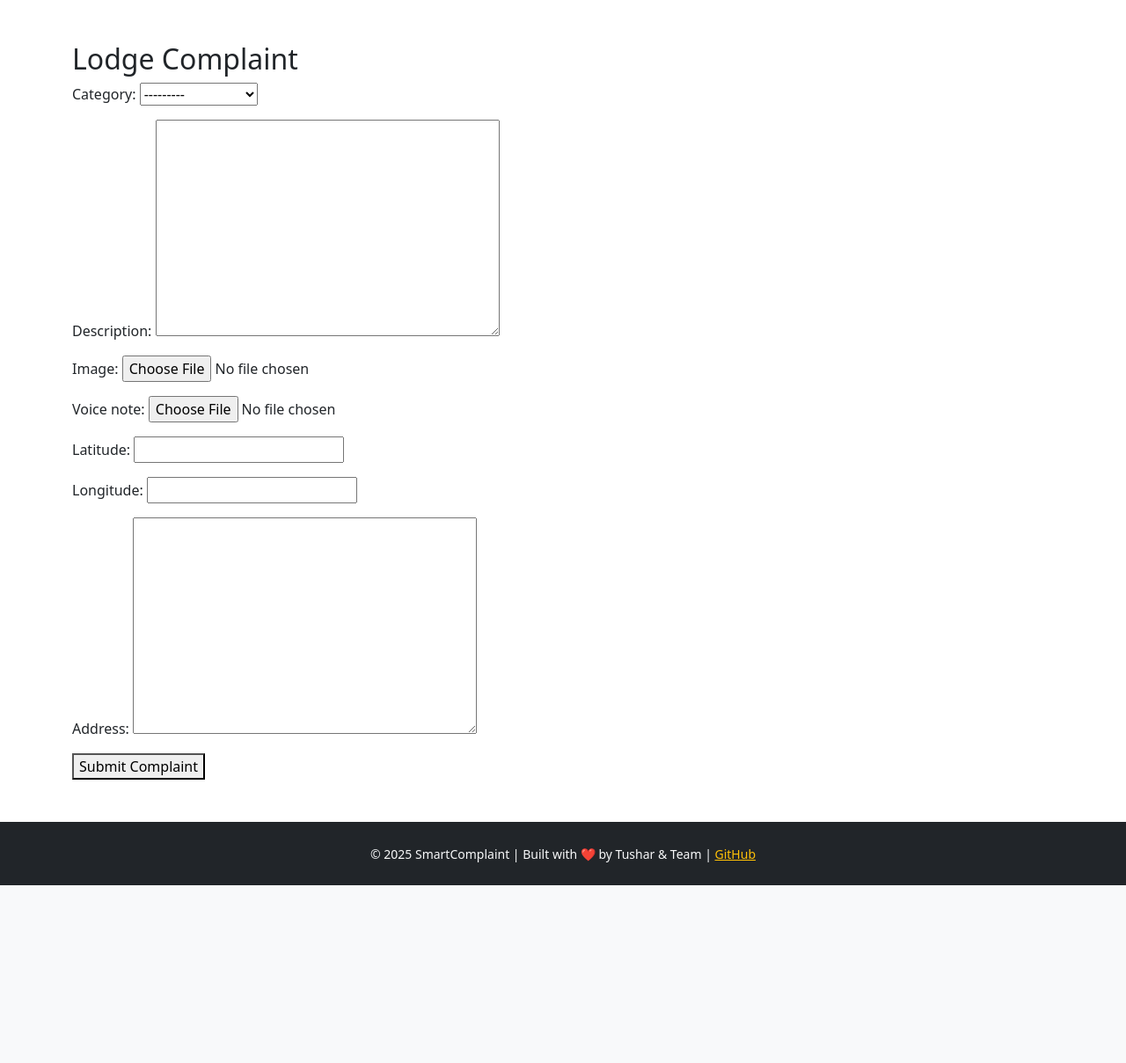
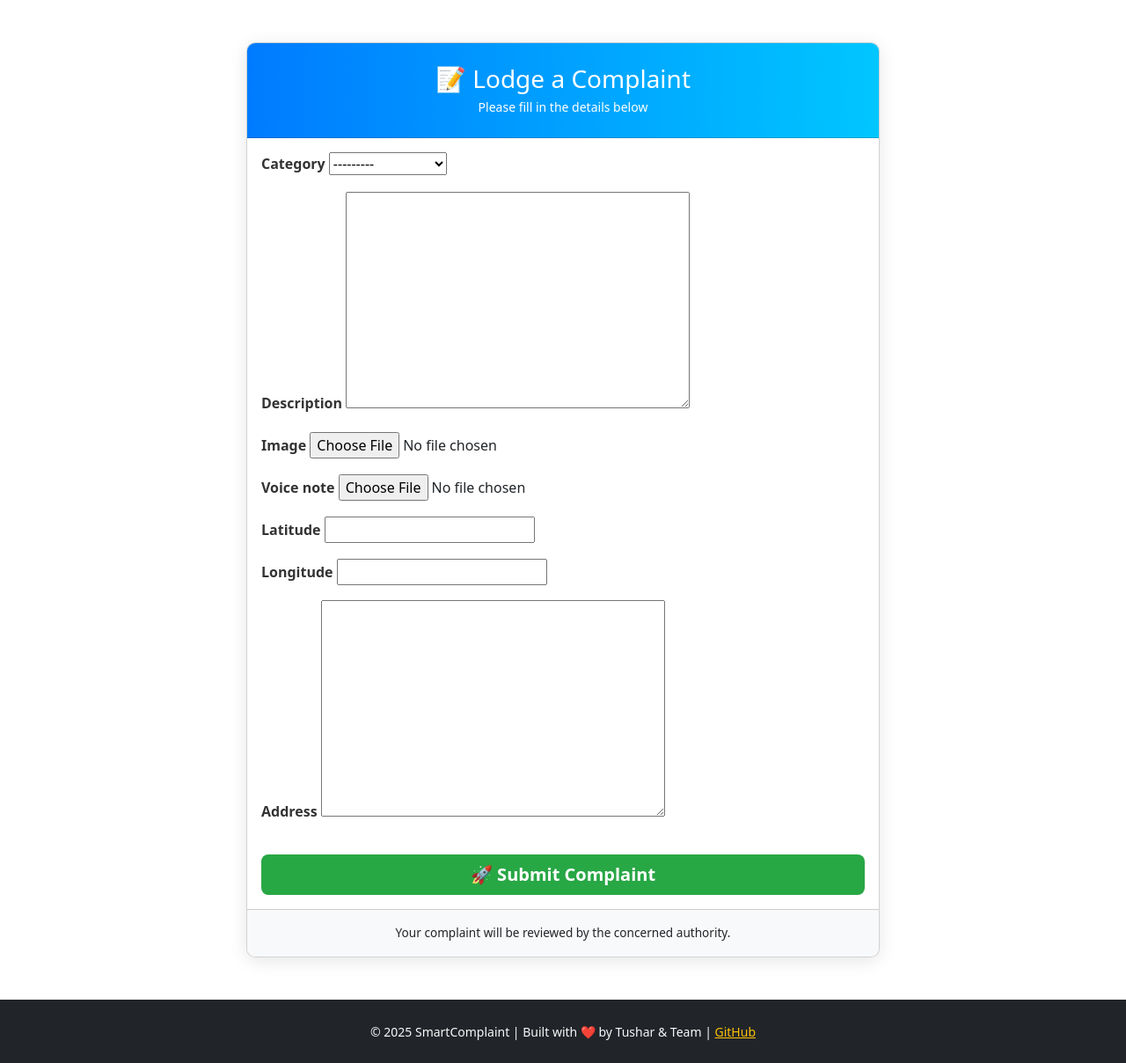
Before and after one commit to tushar-kumar-9354/compliant_registration, a Django app: page /complain/ in a window 1280 px wide. Shown: the part 56-1264 px from the top of the page at 88% size. Before the commit the page ends 1062 px from the top, so only its background shows below. Run offline with Django 5.2, Linux system fonts and the light colour scheme; the visitor is signed in with stand-in values (Sample User, id 1); some libraries are stand-ins or nearby versions.

Commit message:
final code

```diff
--- a/civic_complaints/settings.py
+++ b/civic_complaints/settings.py
@@ -106,8 +106,7 @@ STATIC_ROOT = BASE_DIR / 'staticfiles'
 
 # ✅ MEDIA FILES
 MEDIA_URL = '/media/'
-MEDIA_ROOT = BASE_DIR / 'media'
-
+MEDIA_ROOT = os.path.join(BASE_DIR, 'media')
 # ✅ DEFAULT PRIMARY KEY FIELD
 DEFAULT_AUTO_FIELD = 'django.db.models.BigAutoField'
 
--- a/complaints/templates/complaints/complaint_form.html
+++ b/complaints/templates/complaints/complaint_form.html
@@ -1,13 +1,100 @@
 {% extends 'complaints/base.html' %}
 {% load static %}
+
 {% block content %}
-<h2>Lodge Complaint</h2>
-<form method="POST" enctype="multipart/form-data">
-  {% csrf_token %}
-  {{ form.as_p }}
-  <button type="submit">Submit Complaint</button>
+<style>
+  .complaint-form-card {
+    border-radius: 10px;
+    overflow: hidden;
+    background-color: #ffffff;
+    box-shadow: 0 4px 20px rgba(0, 0, 0, 0.1);
+  }
 
-</form>
+  .card-header.bg-primary {
+    background: linear-gradient(to right, #007bff, #00c6ff);
+    padding: 1.5rem;
+    color: white;
+    text-align: center;
+  }
+
+  .form-control {
+    border-radius: 5px;
+    box-shadow: none;
+    transition: all 0.2s ease-in-out;
+  }
+
+  .form-control:focus {
+    border-color: #007bff;
+    box-shadow: 0 0 0 0.2rem rgba(0, 123, 255, 0.25);
+  }
+
+  .btn-success {
+    background-color: #28a745;
+    border: none;
+    font-weight: bold;
+  }
+
+  .btn-success:hover {
+    background-color: #218838;
+  }
+
+  label.form-label {
+    margin-bottom: 0.3rem;
+    color: #333;
+  }
+
+  .card-footer {
+    background-color: #f8f9fa;
+    padding: 1rem;
+    text-align: center;
+    font-size: 0.85rem;
+  }
+
+  @media (max-width: 768px) {
+    .complaint-form-card {
+      margin: 0 1rem;
+    }
+  }
+</style>
+
+<div class="container my-5">
+  <div class="row justify-content-center">
+    <div class="col-lg-8">
+      <div class="card complaint-form-card">
+        <div class="card-header bg-primary">
+          <h3 class="mb-1">📝 Lodge a Complaint</h3>
+          <p class="mb-0 small">Please fill in the details below</p>
+        </div>
+        <div class="card-body">
+          <form method="POST" enctype="multipart/form-data" novalidate>
+            {% csrf_token %}
+            {% for field in form %}
+              <div class="mb-3">
+                <label class="form-label fw-bold">{{ field.label }}</label>
+                {{ field }}
+                {% if field.help_text %}
+                  <small class="form-text text-muted">{{ field.help_text }}</small>
+                {% endif %}
+                {% for error in field.errors %}
+                  <div class="text-danger small">{{ error }}</div>
+                {% endfor %}
+              </div>
+            {% endfor %}
+            <div class="d-grid">
+              <button type="submit" class="btn btn-success btn-lg mt-3">
+                🚀 Submit Complaint
+              </button>
+            </div>
+          </form>
+        </div>
+        <div class="card-footer">
+          Your complaint will be reviewed by the concerned authority.
+        </div>
+      </div>
+    </div>
+  </div>
+</div>
+
 <script src="https://maps.googleapis.com/maps/api/js?key=YOUR_API_KEY&callback=initMap" async defer></script>
 <script src="{% static 'js/maps.js' %}"></script>
 {% endblock %}
--- a/complaints/urls.py
+++ b/complaints/urls.py
@@ -17,3 +17,7 @@ urlpatterns = [
     path('my-complaints/<int:complaint_id>/', views.complaint_detail, name='complaint_detail'),
     path('admin/update-status/<int:complaint_id>/', views.update_status, name='update_status'),
 ]
+
+# Serve media files during development
+if settings.DEBUG:
+    urlpatterns += static(settings.MEDIA_URL, document_root=settings.MEDIA_ROOT)
```
